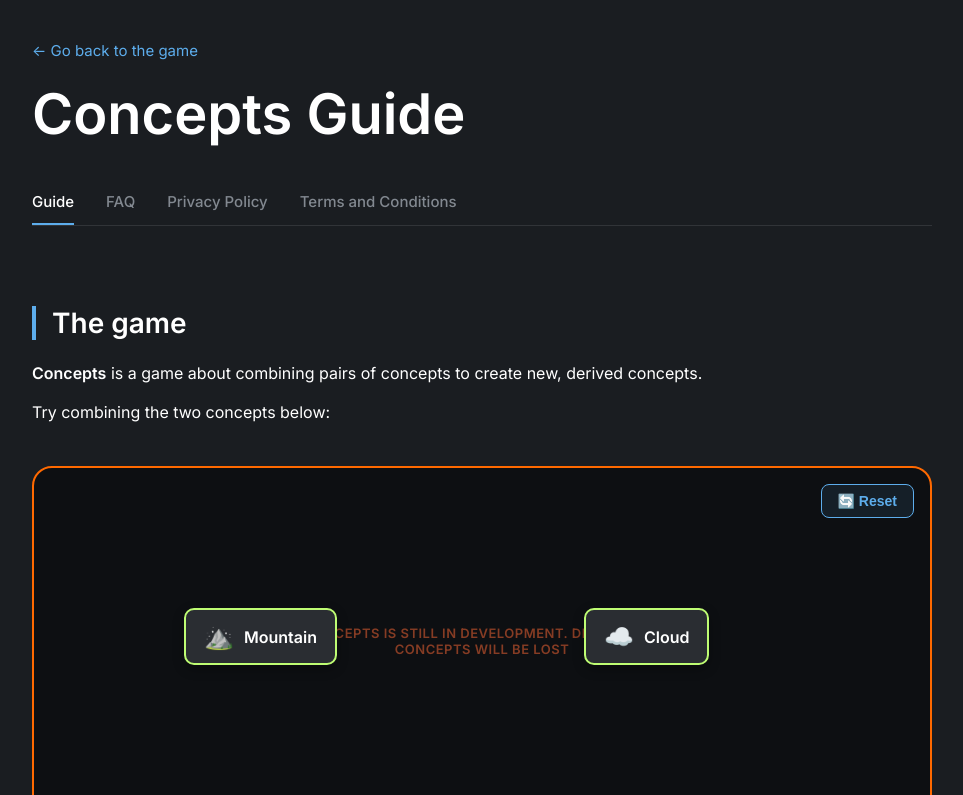
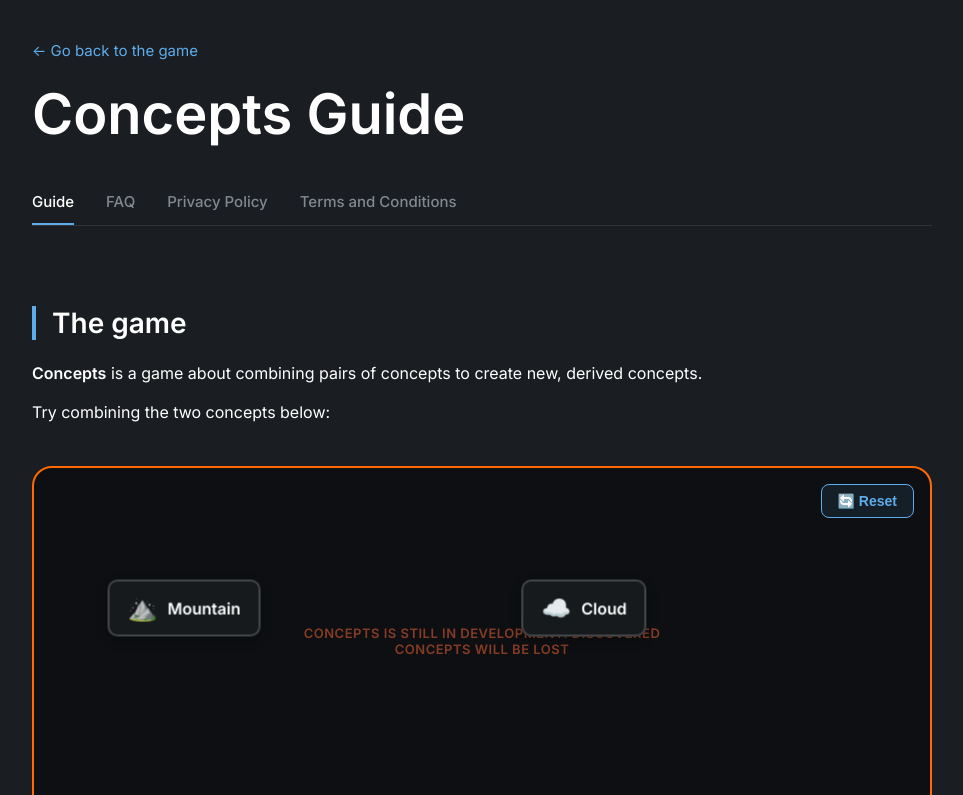
Before and after one commit to MGigenaDePaul/portfolio-project-conceptsGame, a React (Vite) app: page /guide in a window 1280 px wide. Shown: the top 795 px of the page, without its empty margins (158-1121 px from the left). Built offline with nearby package versions, Linux system fonts and the light colour scheme.

Commit message:
styles work, combination works, sounds work

```diff
--- a/src/pages/FullGuide.css
+++ b/src/pages/FullGuide.css
@@ -198,25 +198,23 @@
   max-width: 400px;
 }
 
-/* FIXED: Removed transition from base class to prevent drag lag */
+/* CRITICAL FIX: Remove ALL transitions from base .demo-concept */
 .demo-concept {
   position: absolute;
   display: flex;
   align-items: center;
   gap: 10px;
   padding: 12px 18px;
-  background: #2a2d32;
-  border: 2px solid #befc73;
   border-radius: 10px;
   z-index: 5;
   box-shadow: 0 4px 12px rgba(0, 0, 0, 0.3);
-  /* NO transition here - this was causing the lag! */
+  /* NO transitions - they cause lag during drag */
+  /* Border will come from concept-bubble classes */
+  border: 2px solid rgba(255, 255, 255, 0.2);
 }
 
 /* Only transition the hover effects, not position */
 .demo-concept:hover {
-  transform: scale(1.05);
-  box-shadow: 0 6px 20px rgba(190, 252, 115, 0.3);
   transition:
     transform 0.2s,
     box-shadow 0.2s;
@@ -225,10 +223,8 @@
 /* Disable ALL transitions while dragging for instant response */
 .demo-concept.dragging {
   transform: scale(1.1);
-  box-shadow: 0 8px 24px rgba(190, 252, 115, 0.5);
   border-color: #9aff6b;
   z-index: 100;
-  transition: none !important;
 }
 
 .demo-emoji {
--- a/src/pages/FullGuide.jsx
+++ b/src/pages/FullGuide.jsx
@@ -283,7 +283,7 @@ const FullGuide = () => {
                 {demoConcepts.map((concept) => (
                   <div
                     key={concept.id}
-                    className={`demo-concept ${
+                    className={`demo-concept concept-bubble concept-${concept.conceptId} ${
                       draggingId === concept.id ? 'dragging' : ''
                     }`}
                     style={{
```
